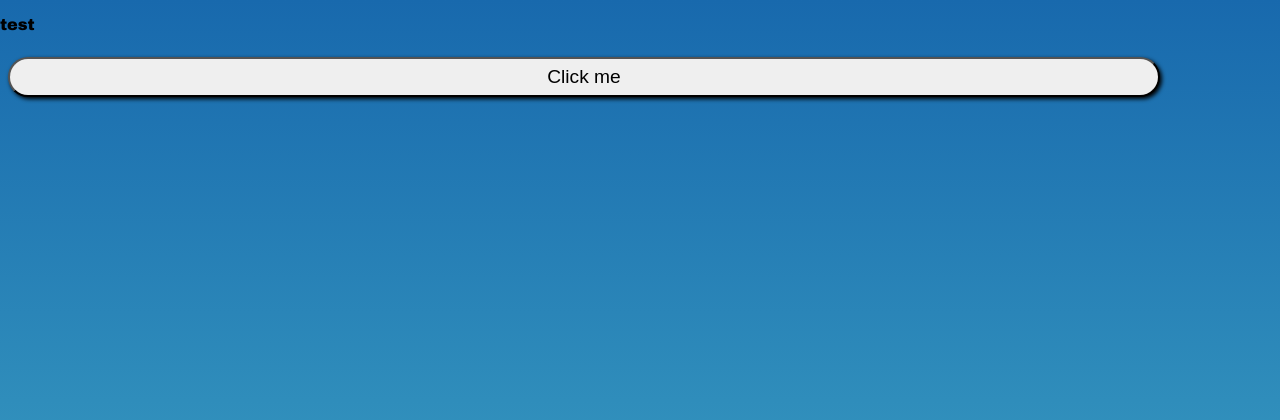
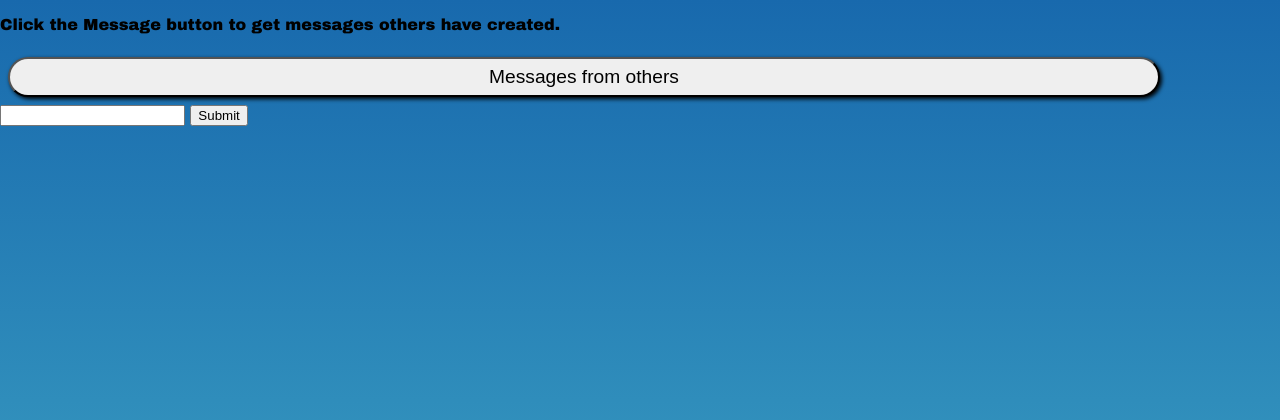
Before and after one commit to malee31/HacktheCloud-Project, a Flask app: page /messages in a window 1280 px wide. Shown: the top 420 px of the page. Run offline with Flask 2, Linux system fonts and the light colour scheme.

Commit message:
Update messages.html

```diff
--- a/src/templates/messages.html
+++ b/src/templates/messages.html
@@ -6,8 +6,12 @@
 	</head>
 	<body>
 		<div id="messages">
-			<p id='test'>test</p>
+			<p id='info'>Click the Message button to get messages others have created.</p>
 		</div>
-		<button onclick="getItems()">Click me</button>
+		<button onclick="getItems()">Messages from others</button>
+		<div id="user input">
+			<input type = "text" id = "myText"/>
+			<input type="submit" value="Submit">
+		</div>
 	</body>
 </html>
```
